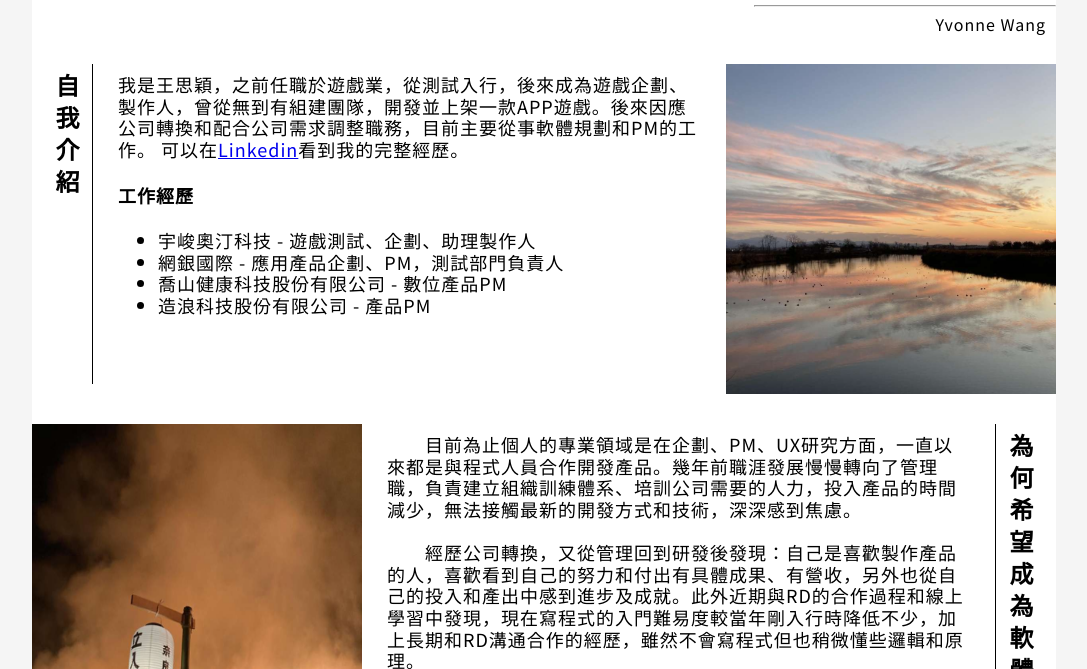
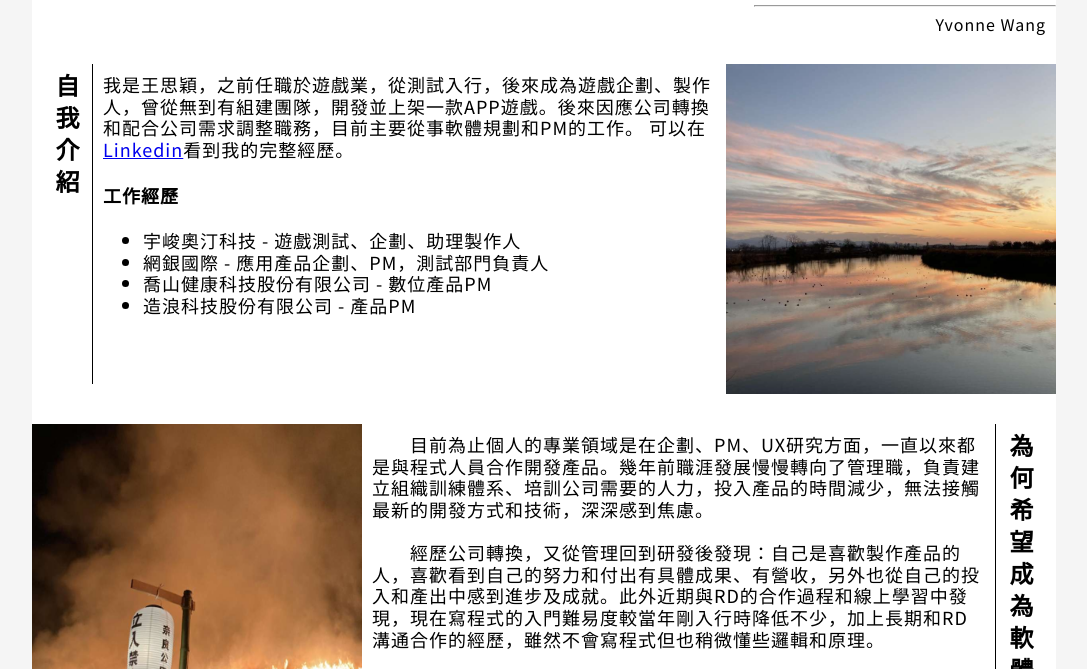
Before and after one commit to SingWang123/SingWang123.github.io, a plain HTML site: page index.html in a window 1280 px wide. Shown: the part 71-740 px from the top of the page, without its empty margins (96-1183 px from the left). Drawn offline with Linux system fonts and the light colour scheme.

Commit message:
240319_3

```diff
--- a/styles/style.css
+++ b/styles/style.css
@@ -71,7 +71,7 @@ body{
   line-height: 1.2;
   letter-spacing: 1px;
   margin: 0;
-  padding: 10px 25px;
+  padding: 10px 10px;
 }
 
 img{
```
